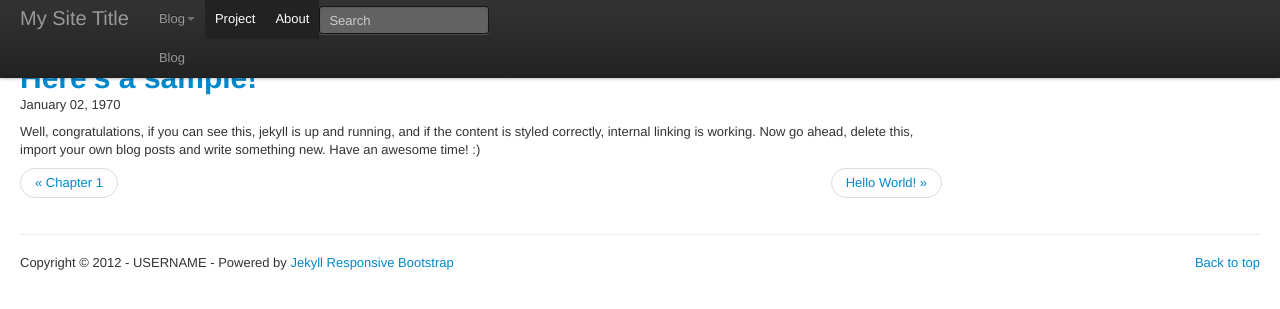
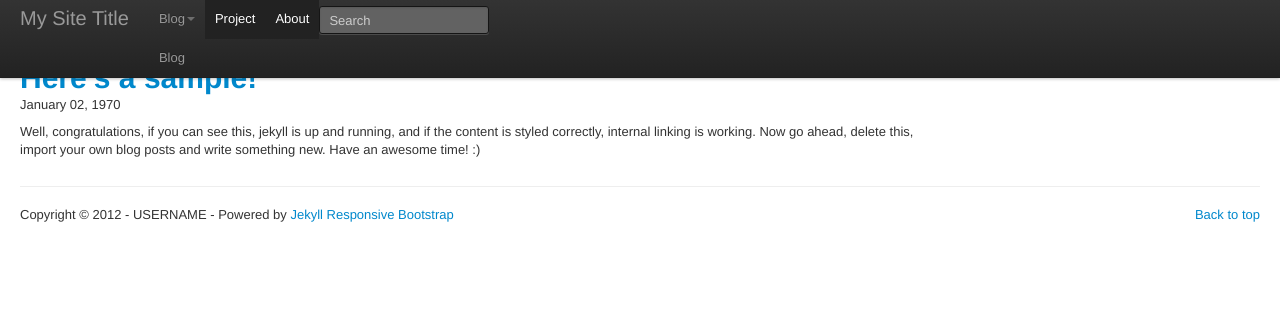
Before and after one commit to tokkonopapa/jekyll-experiment, a Jekyll site: the page built from _posts/1970-1-2-sample.md, in a window 1280 px wide. Shown: the top 309 px of the page. Built offline with Jekyll 4.4.1, drawn with Linux system fonts in a browser that asks for light colours; nearby versions of some CDN libraries; Markdown is read by kramdown in place of the engine named in the settings; comment, search, counter and statistics services are not loaded.

Commit message:
test for android

```diff
--- a/_includes/post/post_pagenation.html
+++ b/_includes/post/post_pagenation.html
@@ -1,4 +1,4 @@
-			<section id="post_pagenation">
+			<!--<section id="post_pagenation">
 				<ul class="pager">
 {% if page.next.url %}
 					<li class="next pull-left">
@@ -10,4 +10,4 @@
 					</li>
 {% endif %}
 				</ul>
-			</section>
+			</section>-->
```
